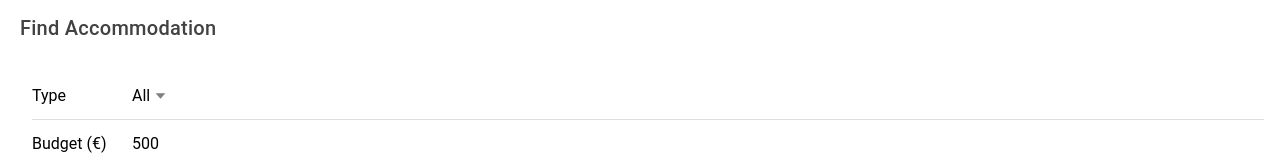
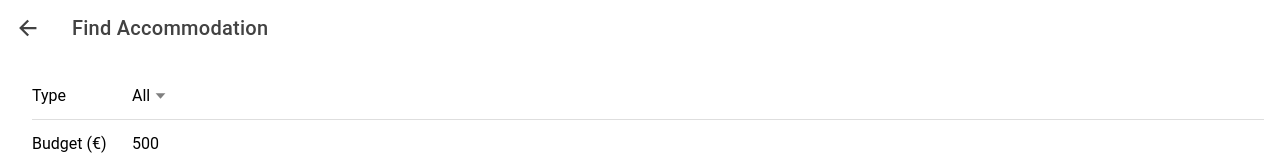
Before and after one commit to Catarina-Crespo/IPM, a React (Vite) app: page /findaccomodation in a window 1280 px wide. Shown: the top 160 px of the page. Built offline with nearby package versions, Linux system fonts and the light colour scheme.

Commit message:
added setinha

```diff
--- a/src/pages/Discover.tsx
+++ b/src/pages/Discover.tsx
@@ -139,7 +139,7 @@ const Discovery = () => {
                     </IonLabel>
                     <IonButton
                         className="add-button"
-                        onClick={() => console.log(`Added event: ${event.title}`)}
+                        onClick={() => alert("Added to plan!")}
                       >
                         Add to Plan +
                     </IonButton>
@@ -176,7 +176,7 @@ const Discovery = () => {
                       </IonLabel>
                       <IonButton
                           className="add-button"
-                          onClick={() => console.log(`Added event: ${event.title}`)}
+                          onClick={() => alert("Added to plan!")}
                         >
                           Add to Plan +
                       </IonButton>
--- a/src/pages/FindAccomodation.tsx
+++ b/src/pages/FindAccomodation.tsx
@@ -1,8 +1,10 @@
-import { IonImg, IonContent, IonHeader, IonPage, IonTitle, IonToolbar, IonItem, IonLabel, IonSelectOption, IonSelect ,IonText, IonCard, IonRange, IonList, IonCardHeader, IonCardContent, IonCardTitle, IonInput} from '@ionic/react';
+import { IonImg, IonContent, IonHeader, IonPage, IonTitle, IonToolbar, IonItem, IonLabel, IonSelectOption, IonSelect, IonText, IonCard, IonList, IonCardHeader, IonCardTitle, IonInput, IonButtons, IonBackButton } from '@ionic/react';
 import '../styles/FindAccomodation.css';
 import React, { useState } from 'react';
+import { useHistory } from 'react-router-dom';
 
 const FindAccomodation: React.FC = () => {
+    const history = useHistory();
 
     // Mock data for recommendations
     const recommendations = [
@@ -24,6 +26,9 @@ const FindAccomodation: React.FC = () => {
         <IonPage>
             <IonHeader class="ion-no-border">
                 <IonToolbar>
+                    <IonButtons slot="start">
+                        <IonBackButton defaultHref="/createtrip" />
+                    </IonButtons>
                     <IonTitle>Find Accommodation</IonTitle>
                 </IonToolbar>
             </IonHeader>
@@ -31,7 +36,12 @@ const FindAccomodation: React.FC = () => {
             <IonContent className="ion-padding">
                 <IonItem>
                     <IonLabel position="fixed">Type</IonLabel>
-              <IonSelect className='right-aligned' value={type} placeholder="Select Type" onIonChange={(e) => setType(e.detail.value)}>
+                    <IonSelect
+                        className="right-aligned"
+                        value={type}
+                        placeholder="Select Type"
+                        onIonChange={(e) => setType(e.detail.value)}
+                    >
                         <IonSelectOption value="All">All</IonSelectOption>
                         <IonSelectOption value="Hotel">Hotel</IonSelectOption>
                         <IonSelectOption value="Hostel">Hostel</IonSelectOption>
@@ -42,7 +52,7 @@ const FindAccomodation: React.FC = () => {
                 <IonItem>
                     <IonLabel position="fixed">Budget (€)</IonLabel>
                     <IonInput
-                    className='right-aligned'
+                        className="right-aligned"
                         type="number"
                         value={budget}
                         placeholder="Enter your budget"
@@ -74,4 +84,5 @@ const FindAccomodation: React.FC = () => {
         </IonPage>
     );
 };
+
 export default FindAccomodation;
```
Also changed, not shown: src/App.tsx (line endings or trailing spaces). Lines whose indentation alone changed are shown as unchanged.
